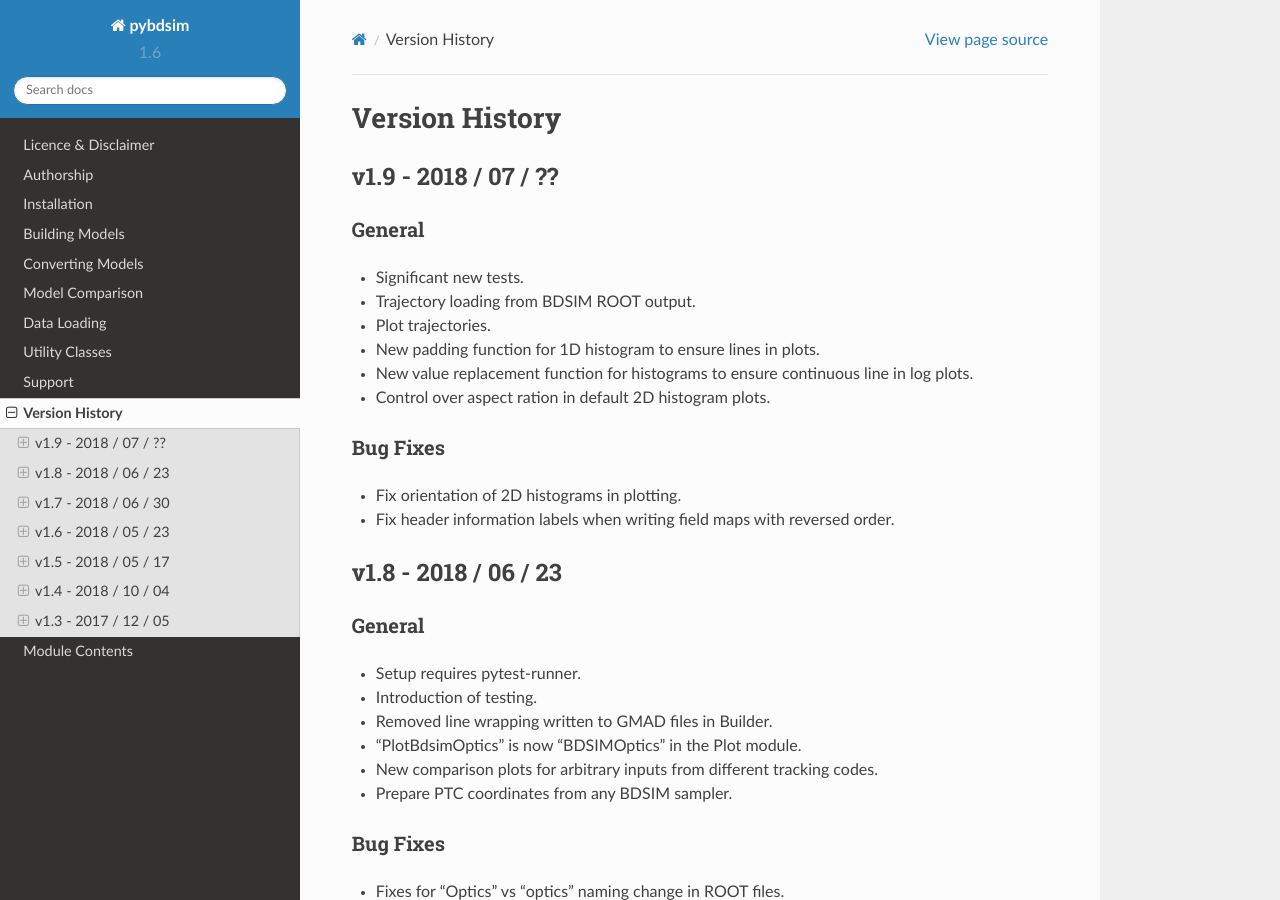
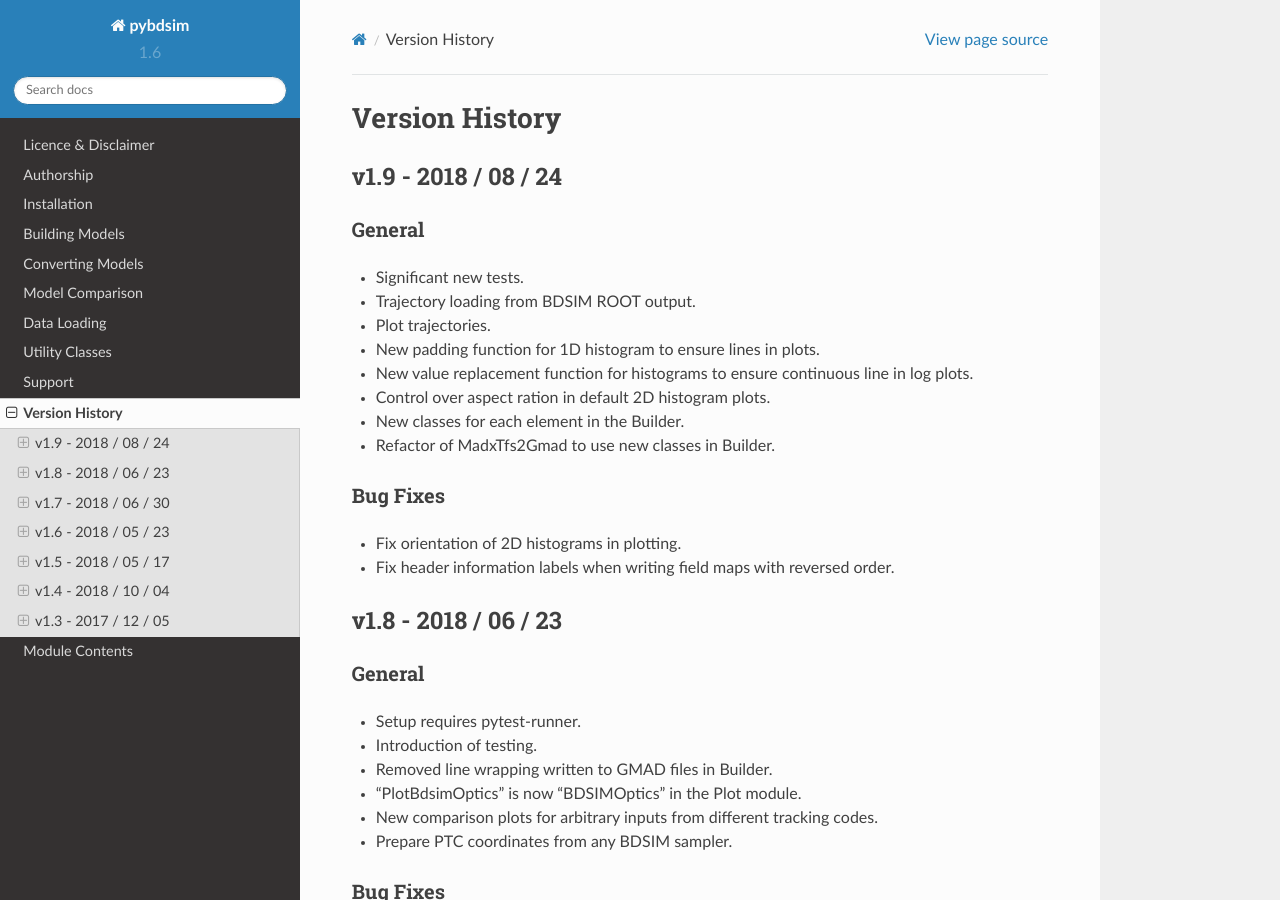
Before and after one commit to bdsim-collaboration/pybdsim, a Sphinx documentation site: the page built from docs/source/version_history.rst, in a window 1280 px wide and 900 px high. Built offline with Sphinx 7.4.7 and the Read the Docs theme 2.0.0, drawn with Linux system fonts in a browser that asks for light colours.

Commit message:
Version history and fix manual.

```diff
--- a/docs/source/version_history.rst
+++ b/docs/source/version_history.rst
@@ -2,7 +2,7 @@
 Version History
 ===============
 
-v1.9 - 2018 / 07 / ??
+v1.9 - 2018 / 08 / 24
 =====================
 
 General
@@ -14,6 +14,8 @@ General
 * New padding function for 1D histogram to ensure lines in plots.
 * New value replacement function for histograms to ensure continuous line in log plots.
 * Control over aspect ration in default 2D histogram plots.
+* New classes for each element in the Builder.
+* Refactor of MadxTfs2Gmad to use new classes in Builder.
 
 Bug Fixes
 ---------
```
Also changed, not shown: 1 other file.
